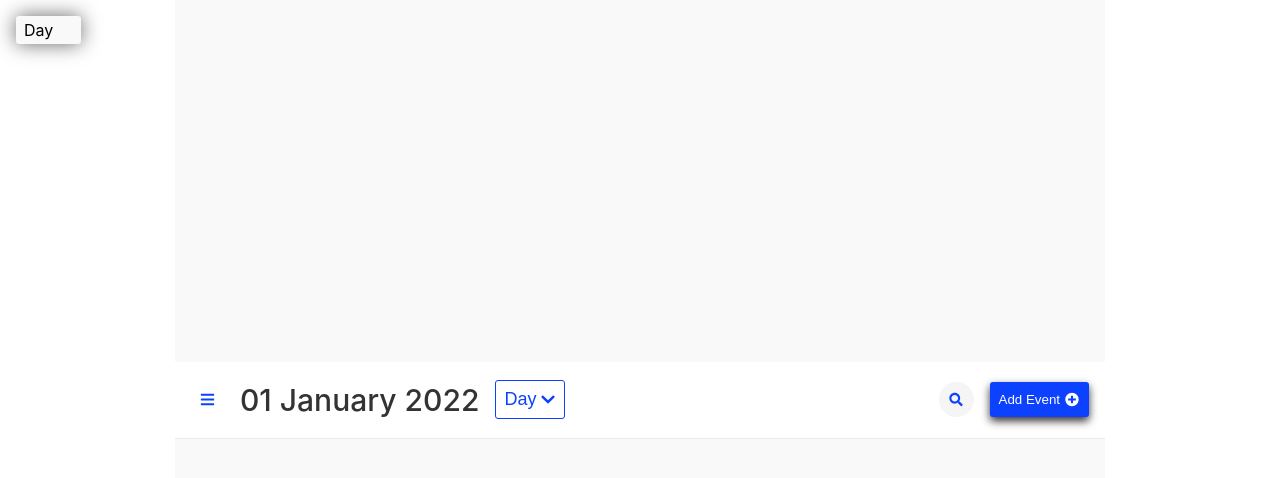
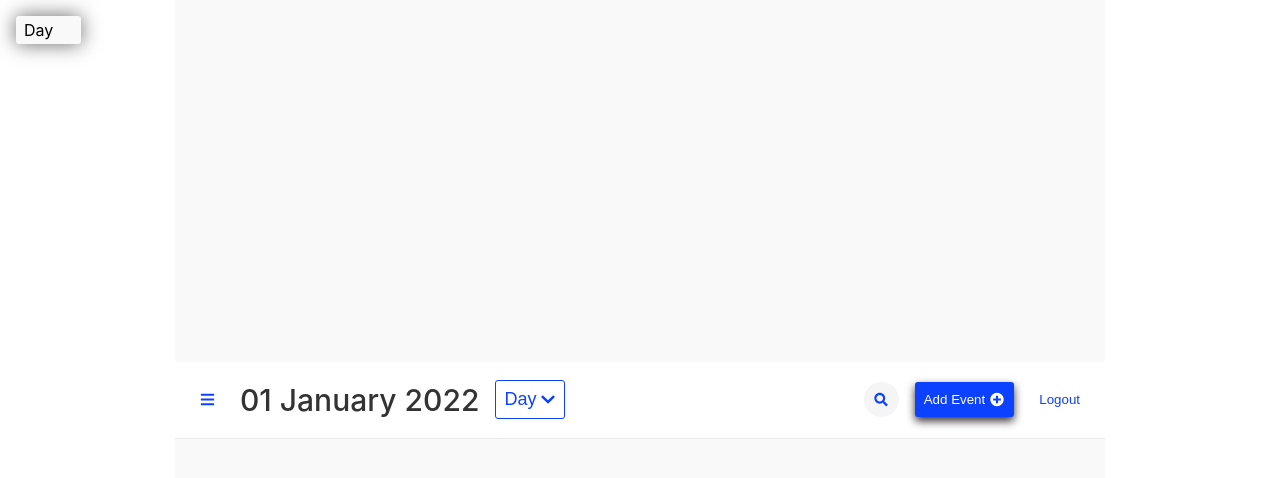
Before and after one commit to aftabrehan/calendarwex, a Next.js app: page /stories/toolbar in a window 1280 px wide. Shown: the top 478 px of the page. Built offline with nearby package versions, Linux system fonts and the light colour scheme.

Commit message:
Add logout Button

```diff
--- a/src/components/button/Button.js
+++ b/src/components/button/Button.js
@@ -7,6 +7,7 @@ const Button = ({
   label,
   id,
   icon,
+  logoutHandler,
   endIcon,
   children,
   onClick,
@@ -24,7 +25,9 @@ const Button = ({
     <button
       className={clsx(stl[`${variant}Btn`], stl.btn, customClass)}
       id={id}
-      onClick={onClick}
+      onClick={() => {
+        logoutHandler(1)
+      }}
       disabled={disabled}
       type={type}
       style={style}
--- a/src/components/layout/Layout.js
+++ b/src/components/layout/Layout.js
@@ -31,7 +31,7 @@ const getTimeHHMM = d => {
   return time
 }
 
-const Layout = () => {
+const Layout = ({ logoutHandler }) => {
   const [data, setData] = useState({
     type: 'dayView',
     hours: <LabelLeft />,
@@ -315,7 +315,7 @@ const Layout = () => {
         ]}
       />
       <div className={stl.main} style={{ width: '100%' }}>
-        <Toolbar handleType={typeHandler} width="100%" />
+        <Toolbar logout={logoutHandler} handleType={typeHandler} width="100%" />
         {label}
         <div className={stl.container} style={{ width: '100%' }}>
           <StructureGrid
--- a/src/components/sign-up & sign-in/index.js
+++ b/src/components/sign-up & sign-in/index.js
@@ -16,7 +16,7 @@ const Form = () => {
         return <SignIn onClickHandler={setFormType} />
 
       case 2:
-        return <Layout />
+        return <Layout logoutHandler={setFormType} />
 
       default:
         return <SignIn onClickHandler={setFormType} />
--- a/src/components/toolbar/Toolbar.js
+++ b/src/components/toolbar/Toolbar.js
@@ -15,6 +15,7 @@ const Toolbar = ({
   sideBarHandler,
   sidebarBtnId,
   toggleBtnClass,
+  logout,
   argList,
   id,
   icon,
@@ -89,6 +90,7 @@ const Toolbar = ({
       <div className={stl.left}>
         <Search />
         <Button variant="fill" icon={<AddIcon />} label="Add Event" />
+        <Button logoutHandler={logout} variant="transparent" label="Logout" />
       </div>
     </div>
   )
```
